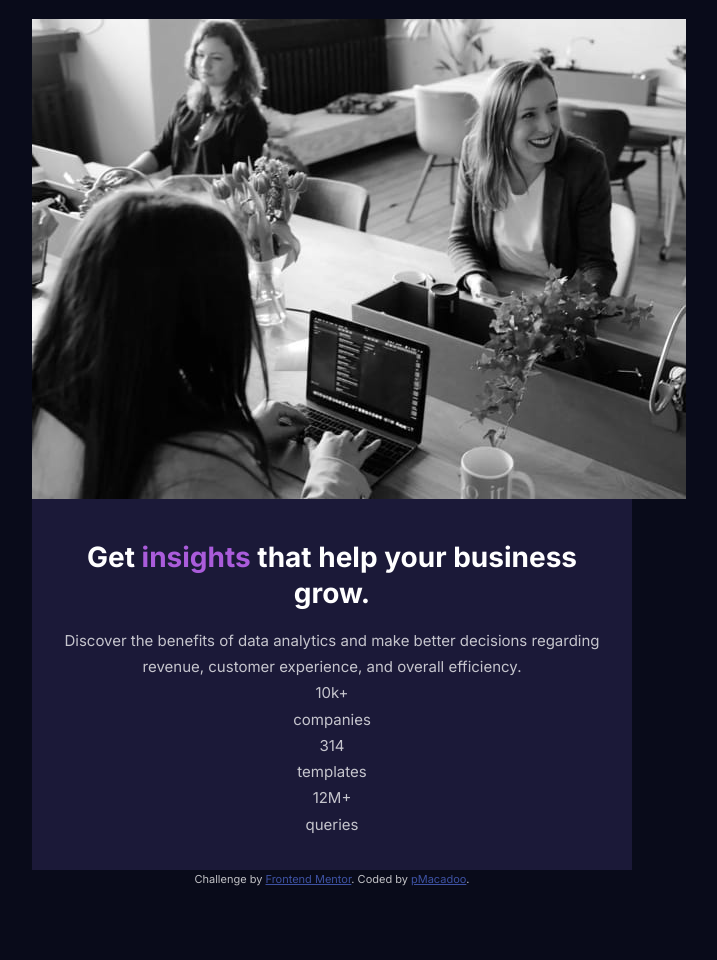
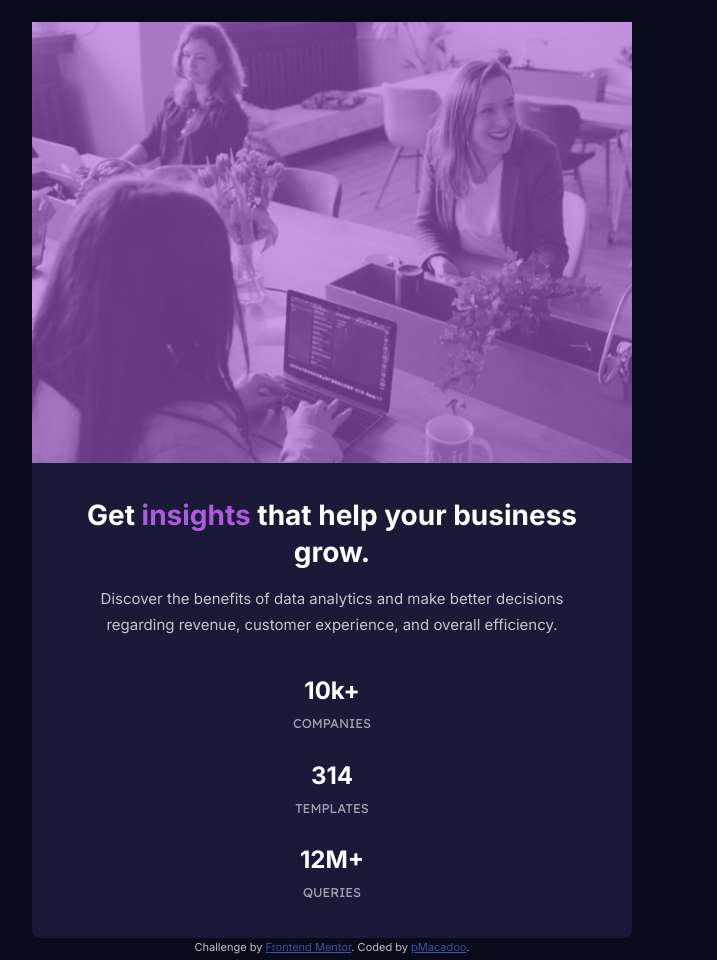
Before and after one commit to pMacadoo/fem-stats-preview-card-component-main, a plain HTML site: page index.html in a window 1280 px wide. Shown: the whole page, without its empty margins (308-1025 px from the left). Before the commit the page ends 908 px from the top, so only its background shows below. Drawn offline with Linux system fonts and the light colour scheme.

Commit message:
updating styles

```diff
--- a/index.html
+++ b/index.html
@@ -18,7 +18,7 @@
         <div class="stats-card__img">
           <img
             src="images/image-header-mobile.jpg"
-            alt="picture of two women typing on laptop computers"
+            alt="picture of three women typing on laptop computers"
           />
         </div>
         <div class="stats-card__content">
@@ -31,12 +31,12 @@
             Discover the benefits of data analytics and make better decisions
             regarding revenue, customer experience, and overall efficiency.
           </p>
-          <p>10k+</p>
-          <p>companies</p>
-          <p>314</p>
-          <p>templates</p>
-          <p>12M+</p>
-          <p>queries</p>
+          <p class="stats-card__stats">10k+</p>
+          <p class="stats-card__category">companies</p>
+          <p class="stats-card__stats">314</p>
+          <p class="stats-card__category">templates</p>
+          <p class="stats-card__stats">12M+</p>
+          <p class="stats-card__category">queries</p>
         </div>
       </section>
       <div class="attribution">
--- a/style.css
+++ b/style.css
@@ -8,7 +8,7 @@
   --fw-bold: 700;
 
   --clr-main-bg: hsl(233, 47%, 7%);
-  --clr--card-bg: hsl(244, 38%, 16%);
+  --clr-card-bg: hsl(244, 38%, 16%);
   --clr-accent: hsl(277, 64%, 61%);
   --clr-main-h: hsl(0, 0%, 100%);
   --clr-main-p: hsla(0, 0%, 100%, 0.75);
@@ -31,26 +31,41 @@
 /* General Styling */
 
 body {
-  padding: 1.25em;
   background-color: var(--clr-main-bg);
   color: var(--clr-main-p);
   font-family: var(--ff-regular);
   font-size: var(--fs-regular);
   font-weight: var(--fw-regular);
   line-height: 1.75;
+  padding: 1.4rem;
 }
 
 /* Components */
 
 .stats-card {
-  background-color: var(--clr--card-bg);
+  background-color: var(--clr-card-bg);
+  border-radius: 0.5rem;
   max-width: 600px;
   margin: 0 auto;
   text-align: center;
 }
 
+.stats-card__img {
+  background-color: var(--clr-accent);
+  overflow: hidden;
+}
+
+.stats-card__img > img {
+  width: 100%;
+  background-size: cover;
+  display: block;
+  opacity: 0.4;
+  backdrop-filter: blur(8px);
+  -webkit-backdrop-filter: blur(8px);
+}
+
 .stats-card__content {
-  padding: 2rem;
+  padding: 2.15rem;
 }
 
 .stats-card__title {
@@ -66,6 +81,24 @@ body {
 }
 
 .stats-card__desc {
+  margin-bottom: 2rem;
+}
+
+.stats-card__stats {
+  color: var(--clr-main-h);
+  font-weight: bold;
+  font-size: 1.5rem;
+}
+
+.stats-card__category {
+  color: var(--clr-stat-h);
+  font-family: var(--ff-accent);
+  font-size: 0.8rem;
+  text-transform: uppercase;
+}
+
+.stats-card__category:not(:last-child) {
+  margin-bottom: 1.25rem;
 }
 
 /* Attribution Styling */
```
